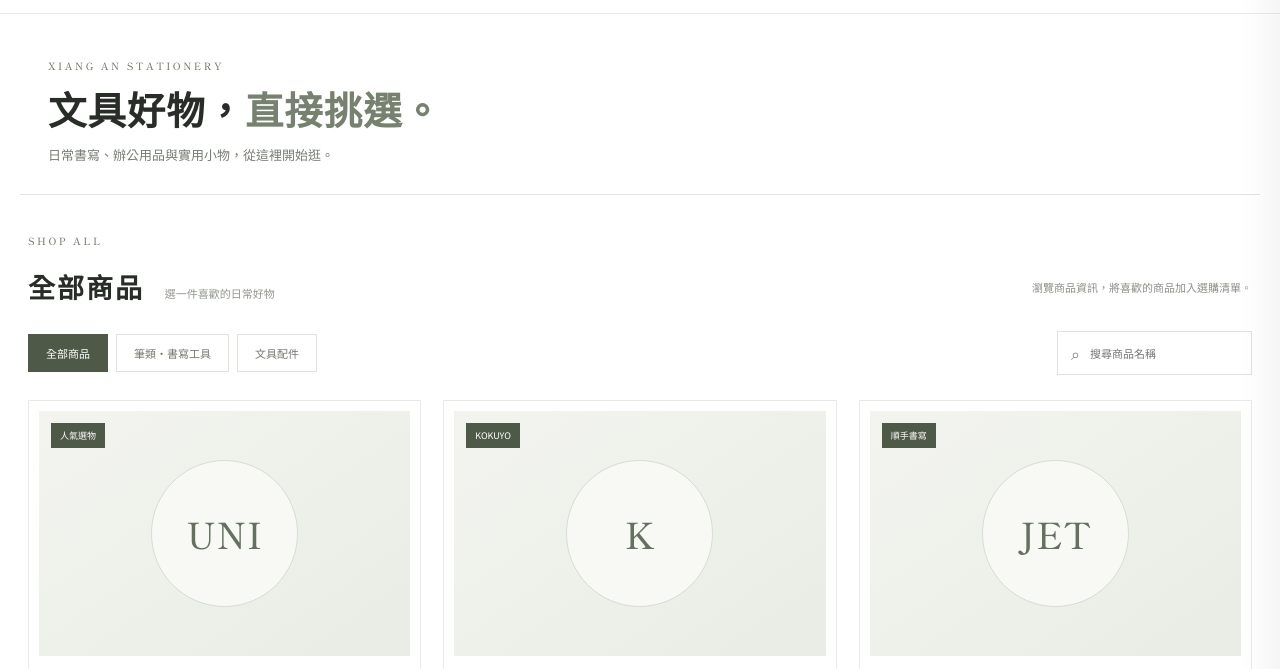
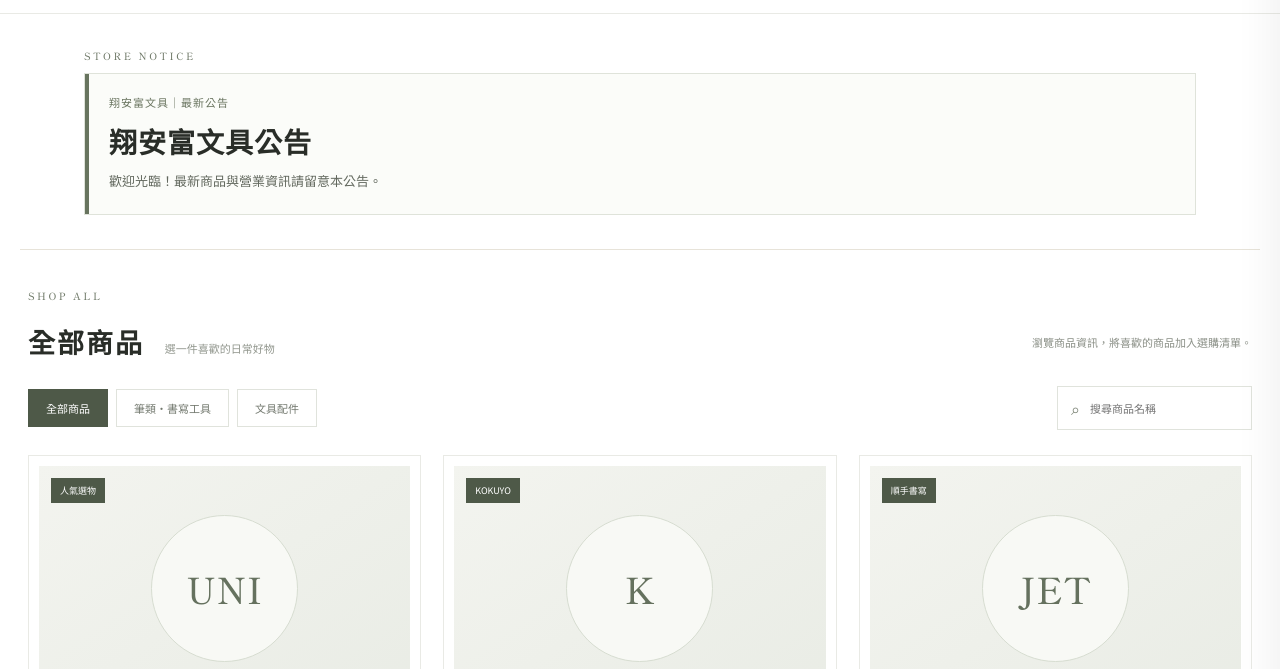
Before and after one commit to crowss199/SEAN0226, a plain HTML site: page index.html in a window 1280 px wide. Shown: the part 90-759 px from the top of the page. Drawn offline with Linux system fonts and the light colour scheme.

Commit message:
Add files via upload

```diff
--- a/admin-config.js
+++ b/admin-config.js
@@ -1,2 +1,2 @@
 // 請在部署前修改下方管理密碼。這是前端簡易密碼鎖，不能抵擋檢視原始碼的人。
-window.ADMIN_PASSWORD = "c0137877";
+window.ADMIN_PASSWORD = "請改成你自己的密碼";
--- /dev/null
+++ b/announcement.json
@@ -0,0 +1,5 @@
+{
+  "title": "翔安富文具公告",
+  "message": "歡迎光臨！最新商品與營業資訊請留意本公告。",
+  "updatedAt": ""
+}
--- a/index.html
+++ b/index.html
@@ -17,11 +17,14 @@
  <div class="header-actions"><button class="cart-trigger" id="open-cart"><span>▢</span><span class="cart-label">選購清單</span><b class="cart-count" id="cart-count">0</b></button></div>
 </header>
 <main>
-<section class="shop-intro">
+<section class="shop-intro notice-board-section">
  <div class="shop-intro-copy">
-  <p class="eyebrow">XIANG AN STATIONERY</p>
-  <h1>文具好物，<span>直接挑選。</span></h1>
-  <p>日常書寫、辦公用品與實用小物，從這裡開始逛。</p>
+  <p class="eyebrow">STORE NOTICE</p>
+  <div class="notice-board">
+   <div class="notice-board-heading"><span>翔安富文具｜最新公告</span><small id="notice-updated"></small></div>
+   <h1 id="notice-title">翔安富文具公告</h1>
+   <p id="notice-message">歡迎光臨！最新商品與營業資訊請留意本公告。</p>
+  </div>
  </div>
 </section>
 <section class="section products-section" id="products">
--- a/script.js
+++ b/script.js
@@ -38,3 +38,19 @@ $("open-store-map").addEventListener("click",()=>{
 $("store-id").addEventListener("input",e=>{
  e.target.value=e.target.value.replace(/\D/g,"").slice(0,6);
 });
+
+// Load editable store notice from announcement.json
+async function loadAnnouncement(){
+ try{
+  const res=await fetch("./announcement.json",{cache:"no-store"});
+  if(!res.ok)throw Error();
+  const notice=await res.json();
+  const title=document.getElementById("notice-title");
+  const message=document.getElementById("notice-message");
+  const updated=document.getElementById("notice-updated");
+  if(title)title.textContent=notice.title||"翔安富文具公告";
+  if(message)message.textContent=notice.message||"";
+  if(updated&&notice.updatedAt)updated.textContent="更新："+notice.updatedAt;
+ }catch(err){console.warn("公告資料讀取失敗",err)}
+}
+loadAnnouncement();
--- a/style.css
+++ b/style.css
@@ -84,3 +84,13 @@ body{background:#fff;color:var(--ink)}
 .store-picker-field{display:grid;gap:9px}
 .store-map-button{border:1px solid #4e5948;background:#fff;color:#4e5948;padding:10px 12px;font:inherit;font-size:11px;cursor:pointer}
 .store-hint{font-size:10px;color:#8b9087;line-height:1.6;margin:0}
+
+.notice-board-section{min-height:0!important;padding:34px 5%!important;background:#fff!important;border-bottom:1px solid #e7e3d9}
+.notice-board-section .shop-intro-copy{width:100%;max-width:1240px;margin:0 auto}
+.notice-board{border:1px solid #dfe3da;background:#fbfcf9;padding:20px 24px;position:relative}
+.notice-board:before{content:"";position:absolute;left:0;top:0;bottom:0;width:4px;background:#68745f}
+.notice-board-heading{display:flex;justify-content:space-between;gap:15px;align-items:center;color:#69745f;font-size:11px;letter-spacing:1px;margin-bottom:12px}
+.notice-board-heading small{font-size:10px;color:#969b91}
+.notice-board h1{font-size:clamp(20px,2.4vw,28px)!important;line-height:1.4!important;margin:0 0 8px!important;letter-spacing:1px!important}
+.notice-board p{font-size:13px;line-height:1.9;color:#62685e;margin:0;white-space:pre-wrap;overflow-wrap:anywhere}
+@media(max-width:700px){.notice-board-section{padding:22px 5%!important}.notice-board{padding:16px 17px}.notice-board p{font-size:12px}}
```
Also changed, not shown: admin.css (+3 -0 lines), admin.html (+10 -0 lines), admin.js (+19 -1 lines), 1 other file.
